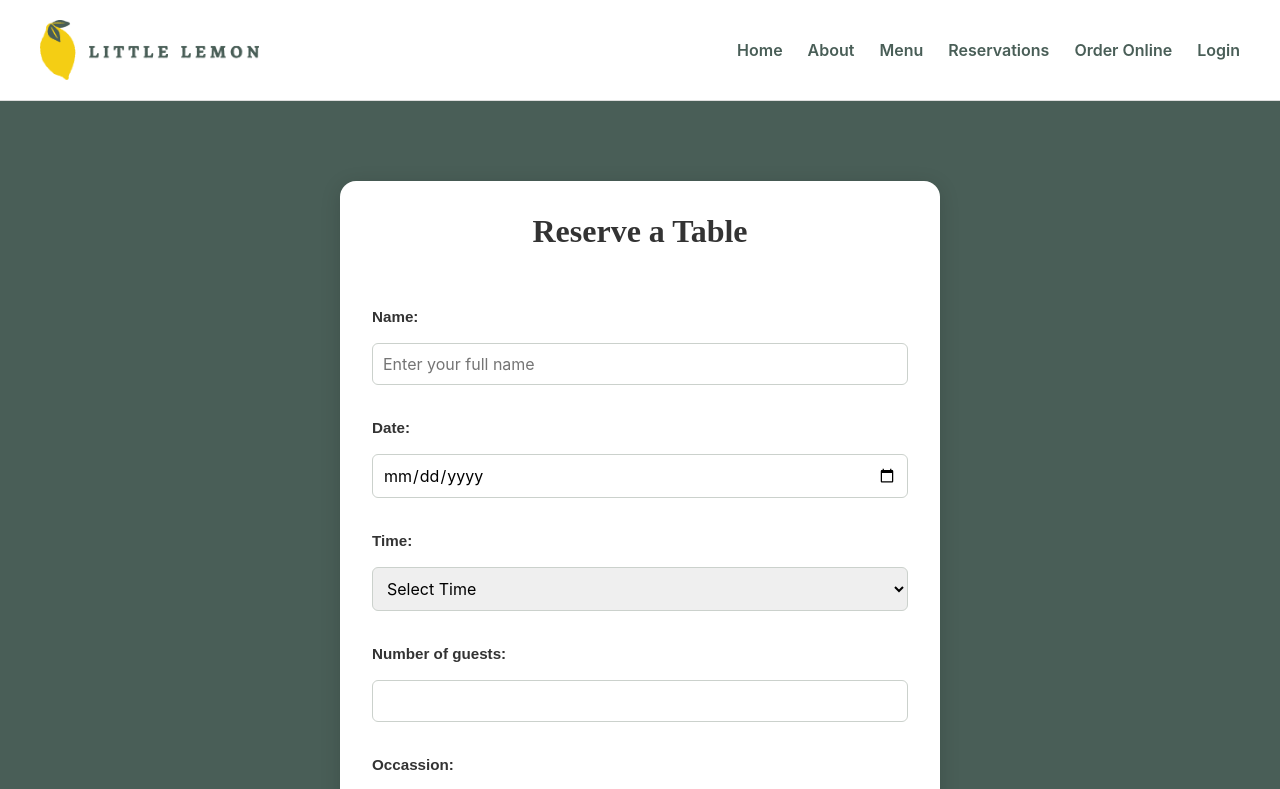
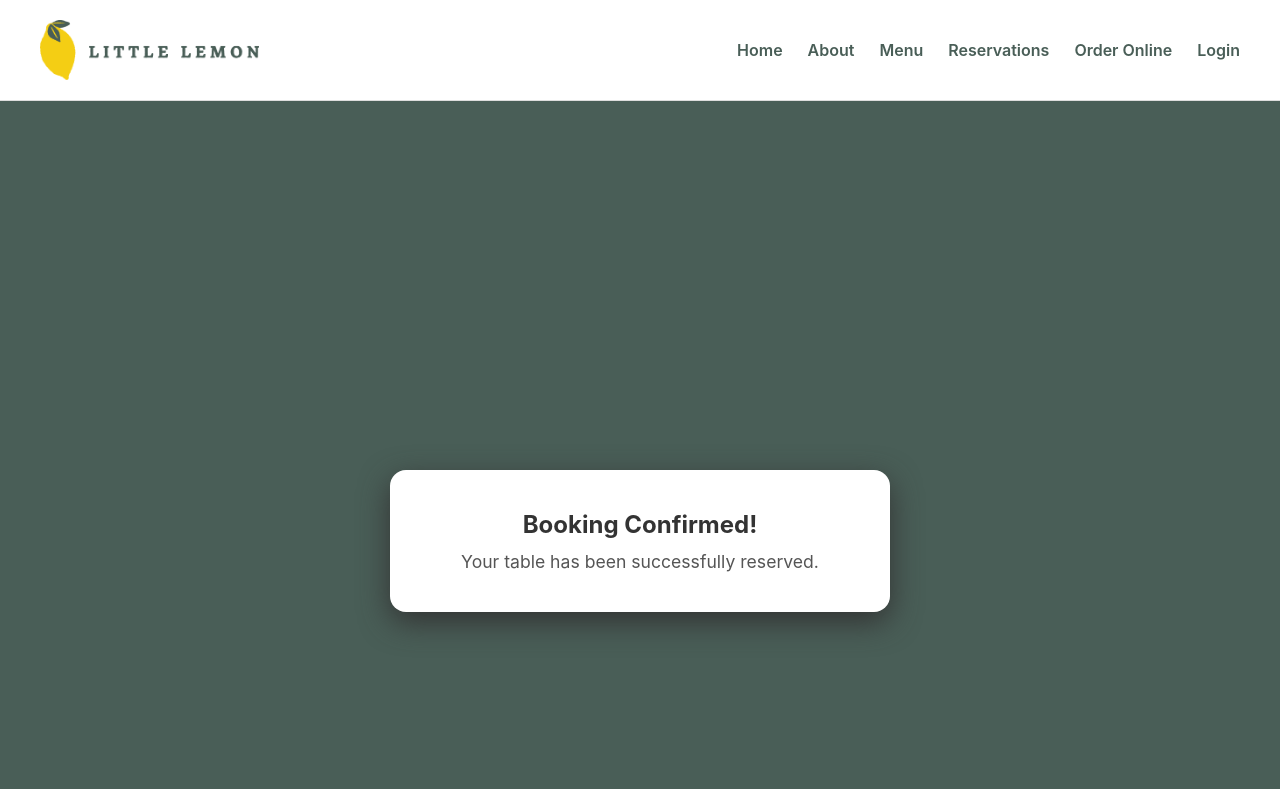
Before and after one commit to codingmusician99/littlelemon-finalproject, a React (Create React App) app: page /confirmed in a window 1280 px wide. Shown: the top 789 px of the page. Built offline with nearby package versions, Linux system fonts and the light colour scheme.

Commit message:
changes to booking confirmation
changes to booking confirmation

```diff
--- a/package.json
+++ b/package.json
@@ -9,6 +9,7 @@
     "@testing-library/user-event": "^13.5.0",
     "react": "^19.2.0",
     "react-dom": "^19.2.0",
+    "react-router-dom": "^7.11.0",
     "react-scripts": "5.0.1",
     "web-vitals": "^2.1.4"
   },
--- a/src/App.css
+++ b/src/App.css
@@ -45,6 +45,10 @@ main {
   max-width: 900px;
   margin: 60px auto;
   padding: 20px;
+}
+
+.main-content {
+  padding-top: 20px;
 }
 
 /* ---------------- FORM -------------------- */
@@ -113,6 +117,36 @@ main {
   background: #e0bb0f;
 }
 
+/* --------------------- CONFIRMED PAGE -------------------- */
+.confirmed-section {
+  min-height: calc(100vh - 80px);
+  background-color: #495E57;
+  display: flex;
+  justify-content: center;
+  align-items: center;
+  padding: 40px 16px;
+}
+
+.confirmed-card {
+  background: #ffffff;
+  padding: 40px 48px;
+  border-radius: 16px;
+  text-align: center;
+  max-width: 500px;
+  width: 100%;
+  box-shadow: 0 10px 30px;
+}
+
+.confirmed-card h1 {
+  margin-bottom: 12px;
+  color: #333;
+}
+
+.confirmed-card p {
+  color: #555;
+  font-size: 1.1rem;
+}
+
 /* --------------------- FOOTER ----------------------- */
 footer {
   background-color: white;
--- a/src/App.js
+++ b/src/App.js
@@ -1,20 +1,25 @@
 import './App.css';
+import { BrowserRouter, Routes, Route } from 'react-router-dom';
 //import { useState } from 'react';
 import Header from './Header';
 import BookingPage from './BookingPage';
 //import BookingForm from './BookingForm';
 import Footer from './Footer';
+import ConfirmedBooking from './ConfirmedBooking';
 
 function App() {
  // const [bookings, setBookings] = useState([]);
   return (
-    <>
+    <BrowserRouter>
       <Header />
-      <main>
-        <BookingPage />
+      <main className='main-content'>
+        <Routes>
+          <Route path="/" element={<BookingPage />} />
+          <Route path="/confirmed" element={<ConfirmedBooking />} />
+        </Routes>
       </main>
       <Footer />
-    </>
+    </BrowserRouter>
   );
 }
 
--- a/src/BookingForm.js
+++ b/src/BookingForm.js
@@ -1,6 +1,6 @@
 import { useState } from "react";
 
-export default function BookingForm({bookings, setBookings, availableTimes, dispatch}) {
+export default function BookingForm({bookings, setBookings, availableTimes, dispatch, submitForm}) {
     const [name, setName] = useState("");
     const [date, setDate] = useState("");
     const [time, setTime] = useState("");
@@ -9,23 +9,21 @@ export default function BookingForm({bookings, setBookings, availableTimes, disp
 
     const handleSubmit = (e) => {
         e.preventDefault();
-        const newBooking = {
+
+        submitForm({
             name,
             date,
             time,
             guests,
             occassion,
-        };
-
-        setBookings([...bookings, newBooking]);
-        alert("Table Reserved Successfully!");
-    }
+        });
+    };
 
     return (
         <section className="booking-section">
             <form onSubmit={handleSubmit} className="bookingForm">
             <h2 className="booking-title">Reserve a Table</h2>
-            <label>Name:</label>
+            <label htmlFor="name">Name:</label>
             <input
                 id="name"
                 type="text"
@@ -35,24 +33,24 @@ export default function BookingForm({bookings, setBookings, availableTimes, disp
                 required
             />
 
-            <label>Date:</label>
+            <label htmlFor="date">Date:</label>
             <input
                 id="date"
                 type="date"
                 value={date}
-                onChange={(e) => {setDate(e.target.value); dispatch({date: e.target.value});}}
+                onChange={(e) => {setDate(e.target.value); dispatch({type: "dateChange", date: e.target.value,});}}
                 required
             />
 
-            <label>Time:</label>
+            <label htmlFor="time">Time:</label>
             <select id="time" value={time} onChange={(e) => setTime(e.target.value)} required>
                 <option value="">Select Time</option>
                 {availableTimes.map((t) => (
-                    <option key={t}>{t}</option>
+                    <option key={t} value={t}>{t}</option>
                 ))}
             </select>
 
-            <label>Number of guests:</label>
+            <label htmlFor="guests">Number of guests:</label>
             <input
                 id="guests"
                 type="number"
@@ -60,22 +58,23 @@ export default function BookingForm({bookings, setBookings, availableTimes, disp
                 max="10"
                 value={guests}
                 onChange={(e) => setGuests(e.target.value)}
+                required
             />
 
-            <label>Occassion:</label>
+            <label htmlFor="occassion">Occassion:</label>
             <select
                 id="occassion"
                 value={occassion}
                 onChange={(e) => setOccassion(e.target.value)}
             >
                 <option value="">None</option>
-                <option>Birthday</option>
-                <option>Anniversary</option>
+                <option value="Birthday">Birthday</option>
+                <option value="Anniversary">Anniversary</option>
             </select>
 
             <button type="submit">Reserve</button>
 
             </form>
         </section>
-    )
+    );
 }
--- a/src/BookingPage.js
+++ b/src/BookingPage.js
@@ -1,16 +1,22 @@
+import { fetchAPI, submitAPI } from "./api";
 import { useState, useReducer } from "react";
+import { useNavigate } from "react-router-dom";
 import BookingForm from "./BookingForm";
 
 const initializeTimes = () => {
-    return ["17:00", "18:00", "19:00", "20:00", "21:00"];
+    const today = new Date();
+    return fetchAPI(today);
 };
 
 const updateTimes = (state, action) => {
+    if (action.type === "dateChange") {
+        return fetchAPI(new Date(action.date));
+    }
     return state;
 };
 
-export default function BookingPage() {
-    const [bookings, setBookings] = useState([]);
+function BookingPage() {
+    const navigate = useNavigate();
 
     const [availableTimes, dispatch] = useReducer(
         updateTimes,
@@ -18,7 +24,19 @@ export default function BookingPage() {
         initializeTimes
     );
 
+    const submitForm = (formData) => {
+        if (submitAPI(formData)) {
+            navigate("/confirmed");
+        }
+    };
+
     return (
-    <BookingForm bookings={bookings} setBookings={setBookings} availableTimes={availableTimes} dispatch={dispatch}/>
+        <BookingForm
+            availableTimes={availableTimes}
+            dispatch={dispatch}
+            submitForm={submitForm}
+        />
     );
 }
+
+export default BookingPage;
--- /dev/null
+++ b/src/ConfirmedBooking.js
@@ -0,0 +1,12 @@
+function ConfirmedBooking() {
+  return (
+    <section className="confirmed-section">
+    <div className="confirmed-card">
+        <h1>Booking Confirmed!</h1>
+        <p>Your table has been successfully reserved.</p>
+    </div>
+    </section>
+  );
+}
+
+export default ConfirmedBooking;
--- /dev/null
+++ b/src/api.js
@@ -0,0 +1,7 @@
+export const fetchAPI = (date) => {
+  return ["17:00", "18:00", "19:00", "20:00"];
+};
+
+export const submitAPI = (formData) => {
+  return true;
+};
```
Also changed, not shown: 1 other file (tests, documents, lock files or other folders).
